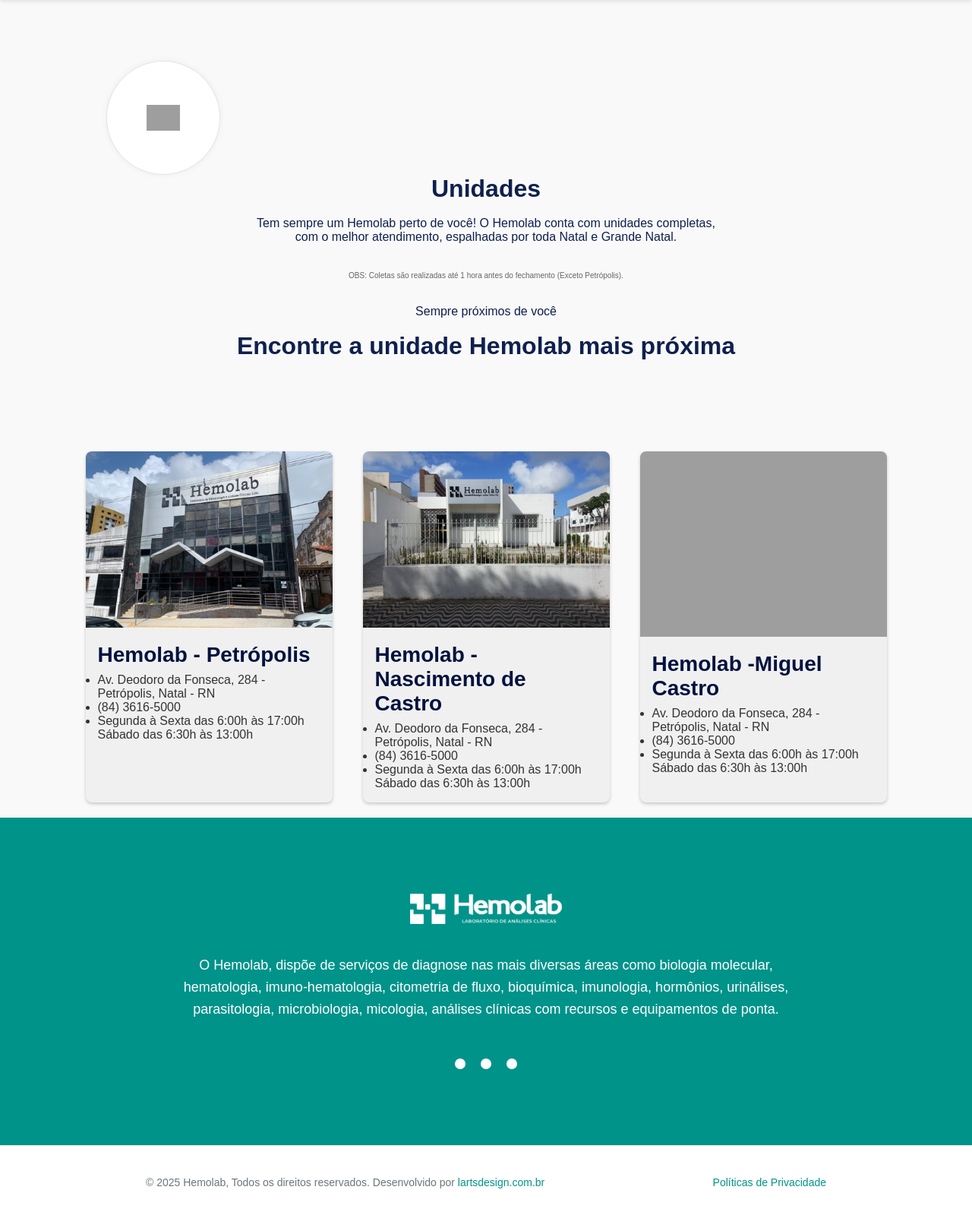
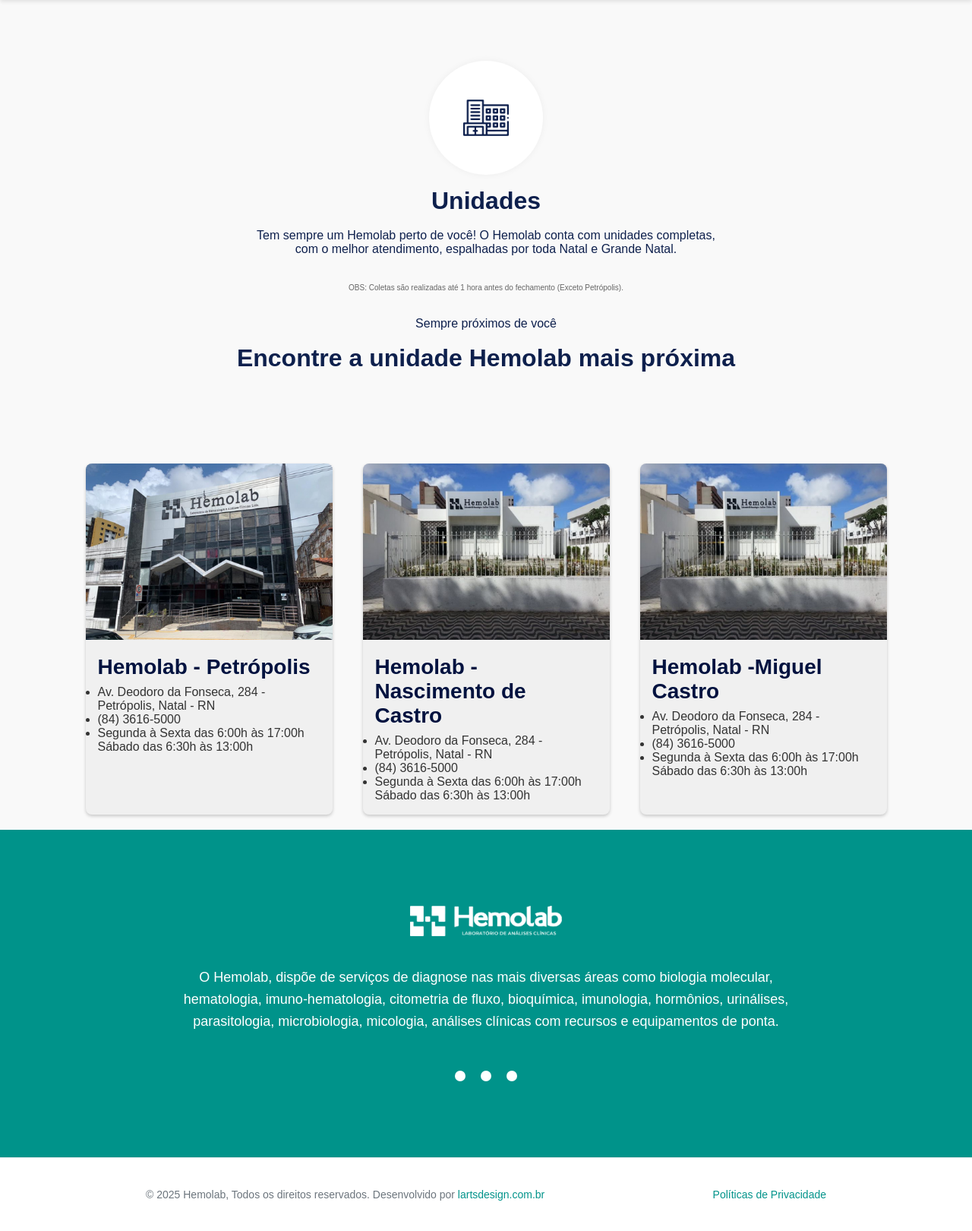
Before and after one commit to emilyamorim/Projeto-Hemolab, a Django app: page /unidades/ in a window 1280 px wide. Shown: the part 142-1762 px from the top of the page at 76% size. Before the commit the page ends 1706 px from the top, so only its background shows below. Run offline with Django 5.2, Linux system fonts and the light colour scheme; grey boxes are pictures that could not be loaded.

Commit message:
Unidade corrigida

```diff
--- a/mainpage/static/css/unidades.css
+++ b/mainpage/static/css/unidades.css
@@ -28,33 +28,24 @@
     font-size: small;
 }
 .icon-hospital {
-
+    margin: auto;
+    margin-bottom: 1em;
     width: 150px;
     height: 150px;
-
-
     border-radius: 50%;
     background-color: white;
-
-
     display: flex;
     justify-content: center;
     align-items: center;
-
-
-    border: 1px solid rgba(0, 0, 0, 0.1);
     box-shadow: 0px 0px 10px rgba(0, 0, 0, 0.05);
-
-
     position: relative;
 }
 
 
 
 .icon-hospital img {
-
-    max-width: 30%;
-    max-height: 30%;
+    max-width: 40%;
+    max-height: 40%;
     height: auto;
     display: block;
 }
@@ -92,76 +83,3 @@
     font-size: 15px;
     line-height: 1.3;
 }
-
-
-
-
-
-/*
- h1 {
-     font-size: 28px;
-     color: #333;
-     margin-bottom: 20px;
- }
-
- h2 {
-     font-size: 24px;
-     color: #333;
-     margin: 30px 0 15px;
-     text-align: center;
- }
-
- h3 {
-     font-size: 20px;
-     color: #333;
-     margin: 25px 0 15px;
-     border-bottom: 1px solid #eee;
-     padding-bottom: 5px;
- }
-
- p {
-     margin-bottom: 15px;
- }
-
- strong {
-     font-weight: bold;
- }
-
- ul {
-     list-style-type: none;
-     padding-left: 0;
- }
-
- li {
-     margin-bottom: 8px;
-     position: relative;
-     padding-left: 15px;
- }
-
- li:before {
-     content: "-";
-     position: absolute;
-     left: 0;
- }
-
- .obs {
-     font-style: italic;
-     margin: 10px 0 20px;
- }
-
- .unit {
-     margin-bottom: 30px;
- }
-
- .services {
-     margin-top: 40px;
-     font-size: 15px;
- }
-
- hr {
-     border: 0;
-     height: 1px;
-     background-color: #eee;
-     margin: 30px 0;
- }
- */
--- a/mainpage/templates/mainpage/unidades.html
+++ b/mainpage/templates/mainpage/unidades.html
@@ -60,7 +60,7 @@
         </div>
 
         <div class="card">
-            <img src="../../static/images/miguelcastro.png" alt="">
+            <img src="../../static/images/nascimento-de-castro.png" alt="">
             <div class="card-content">
                 <h3>Hemolab -Miguel Castro</h3>
                 <ul>
```
Also changed, not shown: mainpage/static/images/unidades.png (added).
